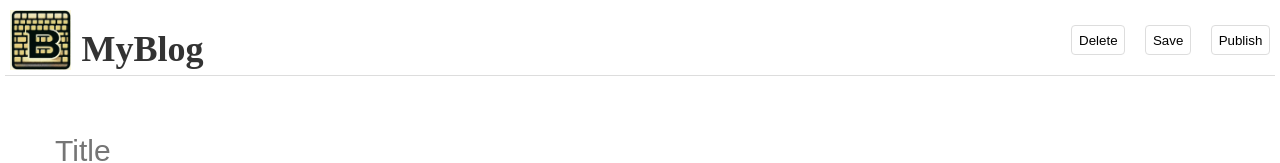
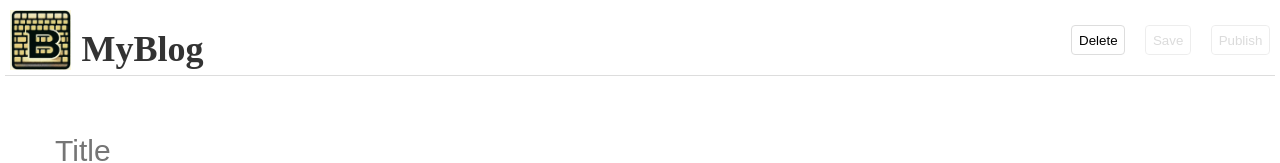
Before and after one commit to dopenchills/vue-blog, a Vue app: page /write in a window 1280 px wide. Shown: the top 163 px of the page. Built offline with nearby package versions, Linux system fonts and the light colour scheme.

Commit message:
style: add change of style when there is no content

```diff
--- a/src/pages/WriteBlogPage.vue
+++ b/src/pages/WriteBlogPage.vue
@@ -2,8 +2,15 @@
   <base-layout>
     <template #header>
       <vb-button @click="leavePage">Delete</vb-button>
-      <vb-button @click="saveBlog">Save</vb-button>
-      <vb-button @click="publishBlog">Publish</vb-button>
+      <vb-button @click="saveBlog" :class="{ disabled: isContentEmpty }" :disabled="isContentEmpty"
+        >Save</vb-button
+      >
+      <vb-button
+        @click="publishBlog"
+        :class="{ disabled: isContentEmpty }"
+        :disabled="isContentEmpty"
+        >Publish</vb-button
+      >
     </template>
 
     <input
@@ -69,6 +76,11 @@ div[contenteditable='true']:empty:before {
   color: $placeholder-color;
   cursor: text;
 }
+
+.disabled {
+  opacity: 0.5;
+  cursor: not-allowed;
+}
 </style>
 
 <script setup lang="ts">
@@ -119,4 +131,5 @@ const onNewline = (e: KeyboardEvent) => {
 }
 
 const characterCount = computed(() => blogContent.value.length)
+const isContentEmpty = computed(() => blogContent.value.length === 0)
 </script>
```
